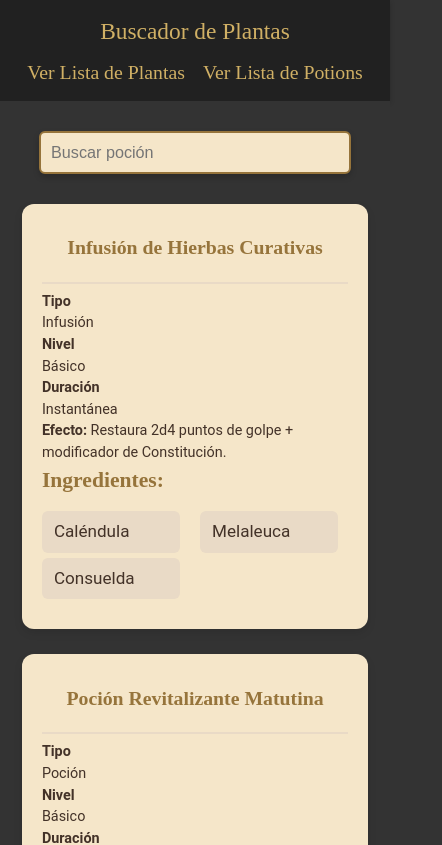
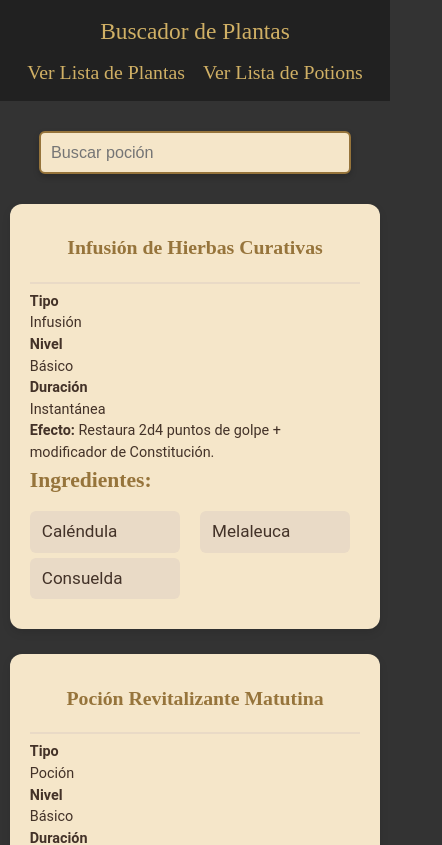
Before and after one commit to PiewDev/herborism-app, a React (Vite) app: page /potions in a window 390 px wide. Shown: the top 845 px of the page, 442 px wide, since content can reach past the window. Built offline with nearby package versions, Linux system fonts and the light colour scheme.

Commit message:
fix: fix sizes and details of the layout

```diff
--- a/src/components/PotionsList/PotionsList.css
+++ b/src/components/PotionsList/PotionsList.css
@@ -172,7 +172,7 @@
     justify-content: center;
   }
   .potion-list-container {
-    grid-template-columns: 70%;
+    grid-template-columns: 95%;
     justify-content: center;
   }
 
@@ -200,6 +200,9 @@
   }
   .ingredient-list {
     overflow-y: auto;
+  }
+  .ingredient-row{
+    overflow: hidden;
   }
 }
 
```
